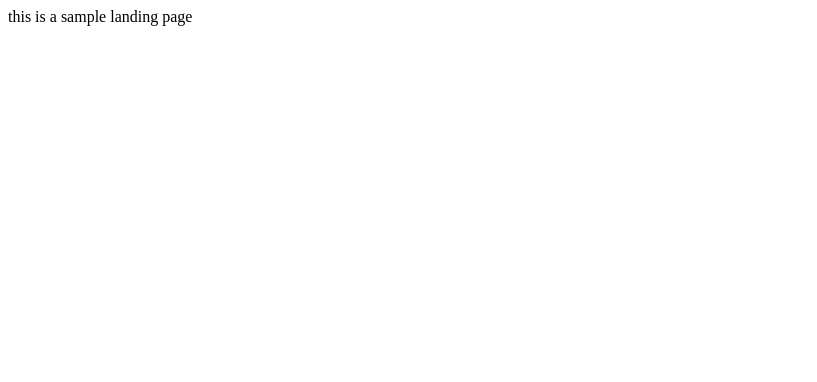
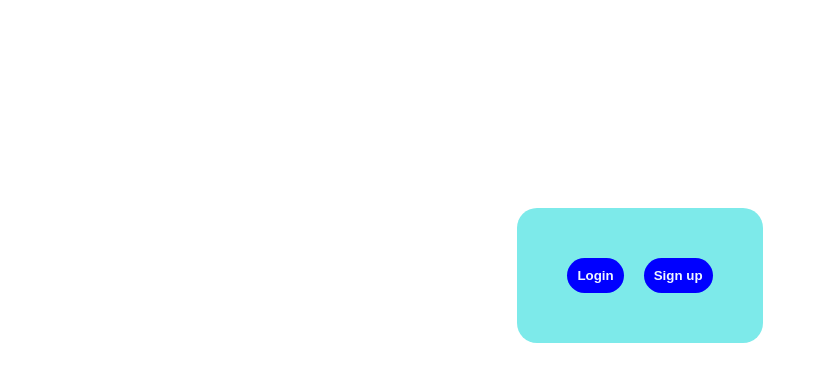
Before and after one commit to metalvampire77/mern-todo-webapp, a React (Vite) app in the folder client/: page / in a window 1280 px wide. Shown: the top 382 px of the page, without its empty margins (0-817 px from the left). Built offline with nearby package versions, Linux system fonts and the light colour scheme.

Commit message:
updated to create build file

```diff
--- a/client/src/App.jsx
+++ b/client/src/App.jsx
@@ -1,7 +1,8 @@
 import { useState } from "react";
-import SignupForm from "./components/SignupForm";
-import LoginForm from "./components/LoginForm";
-import LandingPage from "./components/LandingPage";
+import SignupForm from "./components/Signup/SignupForm";
+import LoginForm from "./components/Login/LoginForm";
+import LandingPage from "./components/LandingPage/LandingPage";
+import Home from "./components/home/Home";
 import { BrowserRouter as Router, Routes, Route } from "react-router-dom";
 
 function App() {
@@ -10,7 +11,8 @@ function App() {
   return (
     <Router>
       <Routes>
-        <Route path="/" Component={LandingPage} />
+        <Route path="/LandingPage" Component={LandingPage} />
+        <Route path="/" Component={Home} />
         <Route path="/register" Component={SignupForm} />
         <Route path="/login" Component={LoginForm} />
       </Routes>
--- a/client/src/components/LandingPage.jsx
+++ /dev/null
@@ -1,5 +0,0 @@
-function LandingPage() {
-  return <>this is a sample landing page</>;
-}
-
-export default LandingPage;
--- /dev/null
+++ b/client/src/components/LandingPage/LandingPage.jsx
@@ -0,0 +1,16 @@
+import axios from "axios";
+import { useLocation } from "react-router-dom";
+
+function LandingPage() {
+  const { search } = useLocation();
+  const params = new URLSearchParams(search);
+  const name = params.get("name");
+
+  return (
+    <>
+      <h1>welcome back {name} </h1>
+    </>
+  );
+}
+
+export default LandingPage;
--- a/client/src/components/SignupForm.jsx
+++ b/client/src/components/Login/LoginForm.jsx
@@ -1,17 +1,13 @@
 import React, { useState } from "react";
-import "./SignupForm.css";
+import "./LoginForm.css";
 import axios from "axios";
+import { Link } from "react-router-dom";
 import { useNavigate } from "react-router-dom";
 
-function SignupForm() {
-  const [name, setName] = useState("");
+function LoginForm() {
   const [email, setEmail] = useState("");
   const [password, setPassword] = useState("");
   const navigate = useNavigate();
-
-  const handleNameChange = (e) => {
-    setName(e.target.value);
-  };
 
   const handleEmailChange = (e) => {
     setEmail(e.target.value);
@@ -26,33 +22,28 @@ function SignupForm() {
     // You can perform authentication logic here with the email and password values.
     // For simplicity, we're just logging the values to the console.
     axios
-      .post("/register", { email, password })
+      .post("/login", { email, password })
       .then((result) => {
-        navigate("/login");
+        const { message, name } = result.data;
+        if (message === "Logged in") {
+          console.log(message, name);
+          navigate("/LandingPage");
+          navigate(`/LandingPage?name=${name}`);
+        } else if (message === "Wrong password") {
+          alert("Wrong password");
+        } else {
+          alert("User not found");
+        }
         console.log(result);
       })
       .catch((err) => console.log(err));
-
-    console.log("name:", name);
-    console.log("Email:", email);
-    console.log("Password:", password);
   };
 
   return (
     <div className="main">
       <div className="container">
-        <h2>Sign up</h2>
+        <h2>Login</h2>
         <form onSubmit={handleSubmit}>
-          <div className="name">
-            <label htmlFor="text">Name: </label>
-            <input
-              type="text"
-              id="text"
-              value={name}
-              onChange={handleNameChange}
-              placeholder="enter your name"
-            />
-          </div>
           <div className="email">
             <label htmlFor="email">Email: </label>
             <input
@@ -61,6 +52,7 @@ function SignupForm() {
               value={email}
               onChange={handleEmailChange}
               placeholder="enter your mail"
+              required
             />
           </div>
           <div className="password">
@@ -71,12 +63,16 @@ function SignupForm() {
               value={password}
               onChange={handlePasswordChange}
               placeholder="enter your password"
+              required
             />
           </div>
           <div>
             <button type="submit" className="btn">
-              Sign up
+              Log In
             </button>
+            <Link to="/register">
+              <h5>New user sign up</h5>
+            </Link>
           </div>
         </form>
       </div>
@@ -84,4 +80,4 @@ function SignupForm() {
   );
 }
 
-export default SignupForm;
+export default LoginForm;
--- a/client/src/components/LoginForm.jsx
+++ b/client/src/components/Signup/SignupForm.jsx
@@ -1,12 +1,18 @@
 import React, { useState } from "react";
-import "./LoginForm.css";
+import "./SignupForm.css";
 import axios from "axios";
+import { Link } from "react-router-dom";
 import { useNavigate } from "react-router-dom";
 
-function LoginForm() {
+function SignupForm() {
+  const [name, setName] = useState("");
   const [email, setEmail] = useState("");
   const [password, setPassword] = useState("");
   const navigate = useNavigate();
+
+  const handleNameChange = (e) => {
+    setName(e.target.value);
+  };
 
   const handleEmailChange = (e) => {
     setEmail(e.target.value);
@@ -21,15 +27,14 @@ function LoginForm() {
     // You can perform authentication logic here with the email and password values.
     // For simplicity, we're just logging the values to the console.
     axios
-      .post("/login", { email, password })
+      .post("/register", { name, email, password })
       .then((result) => {
-        if (result.data === "logged in") {
-          console.log(`navigate`);
-          navigate("/");
-        }
+        navigate("/login");
         console.log(result);
       })
       .catch((err) => console.log(err));
+
+    console.log("name:", name);
     console.log("Email:", email);
     console.log("Password:", password);
   };
@@ -37,8 +42,18 @@ function LoginForm() {
   return (
     <div className="main">
       <div className="container">
-        <h2>Login</h2>
+        <h2>Sign up</h2>
         <form onSubmit={handleSubmit}>
+          <div className="name">
+            <label htmlFor="text">Name: </label>
+            <input
+              type="text"
+              id="text"
+              value={name}
+              onChange={handleNameChange}
+              placeholder="enter your name"
+            />
+          </div>
           <div className="email">
             <label htmlFor="email">Email: </label>
             <input
@@ -47,7 +62,6 @@ function LoginForm() {
               value={email}
               onChange={handleEmailChange}
               placeholder="enter your mail"
-              required
             />
           </div>
           <div className="password">
@@ -58,13 +72,15 @@ function LoginForm() {
               value={password}
               onChange={handlePasswordChange}
               placeholder="enter your password"
-              required
             />
           </div>
           <div>
             <button type="submit" className="btn">
-              Log In
+              Sign up
             </button>
+            <Link to="/login">
+              <h5>Already registered login</h5>
+            </Link>
           </div>
         </form>
       </div>
@@ -72,4 +88,4 @@ function LoginForm() {
   );
 }
 
-export default LoginForm;
+export default SignupForm;
--- /dev/null
+++ b/client/src/components/home/Home.css
@@ -0,0 +1,34 @@
+.main{
+    margin: 0;
+    padding: 0;
+    box-sizing: border-box;
+    display: flex;
+    justify-content: center;
+    align-items: center;
+}
+
+.container{
+    margin: 200px 30%;
+    display: inline-block;
+
+    background-color: rgb(125, 234, 234);
+}
+
+.btn-register{
+    background-color: blue;
+    border-radius: 20px;
+    padding: 10px;
+    border: none;
+    color: aliceblue;
+    font-weight: bold;
+}
+
+.btn-login{
+    margin-right: 20px;
+    background-color: blue;
+    border-radius: 20px;
+    padding: 10px;
+    border: none;
+    color: aliceblue;
+    font-weight: bold;
+}
--- /dev/null
+++ b/client/src/components/home/Home.jsx
@@ -0,0 +1,21 @@
+import "./Home.css";
+import { Link } from "react-router-dom";
+
+function Home() {
+  return (
+    <>
+      <div className="main">
+        <div className="container">
+          <Link to="/login">
+            <button className="btn-login">Login</button>
+          </Link>
+          <Link to="/register">
+            <button className="btn-register">Sign up</button>
+          </Link>
+        </div>
+      </div>
+    </>
+  );
+}
+
+export default Home;
```
Also changed, not shown: client/src/components/Login/LoginForm.css (renamed from client/src/components/LoginForm.css), client/src/components/Signup/SignupForm.css (renamed from client/src/components/SignupForm.css), 6 other files (tests, documents, lock files or other folders).
